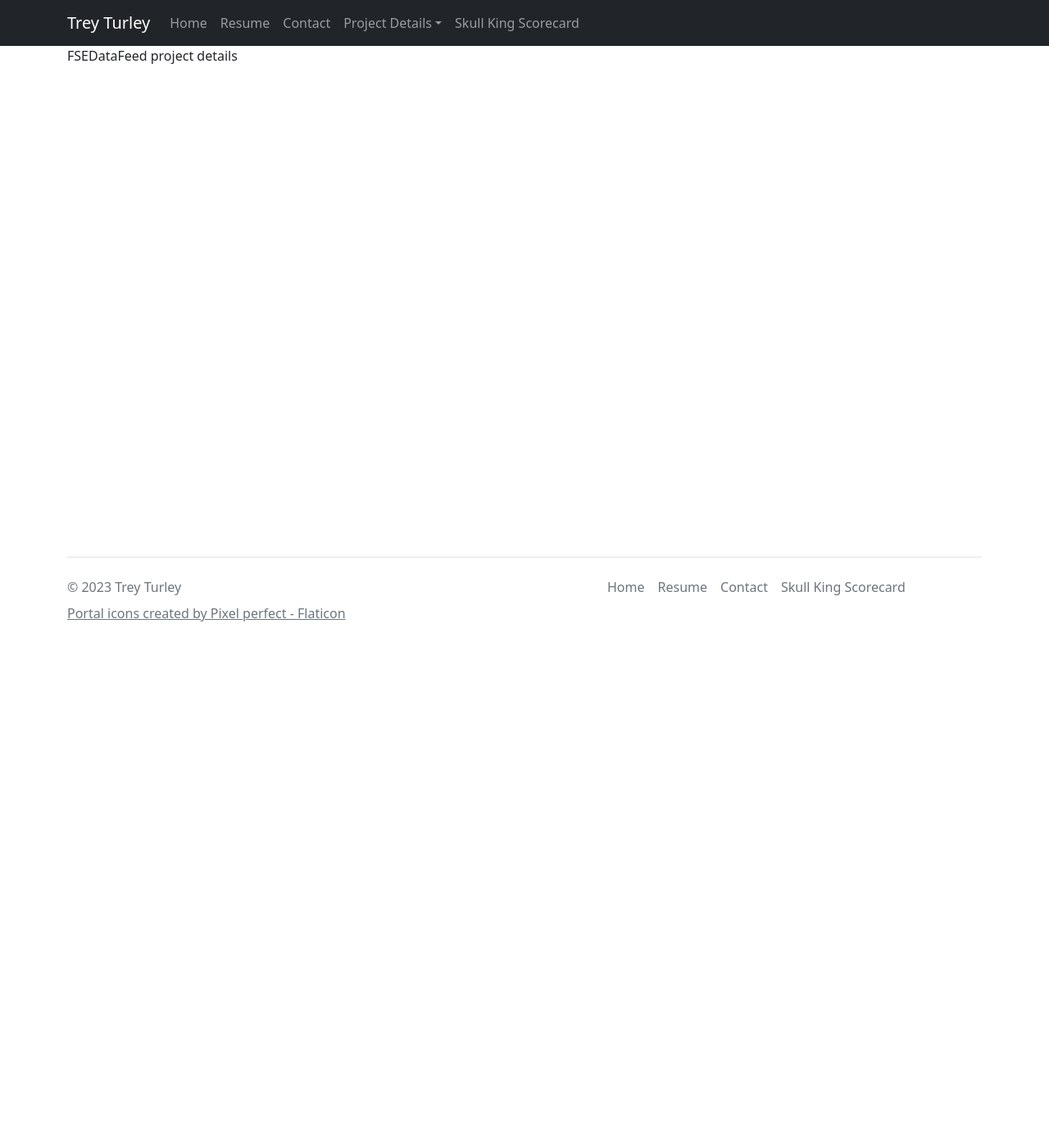
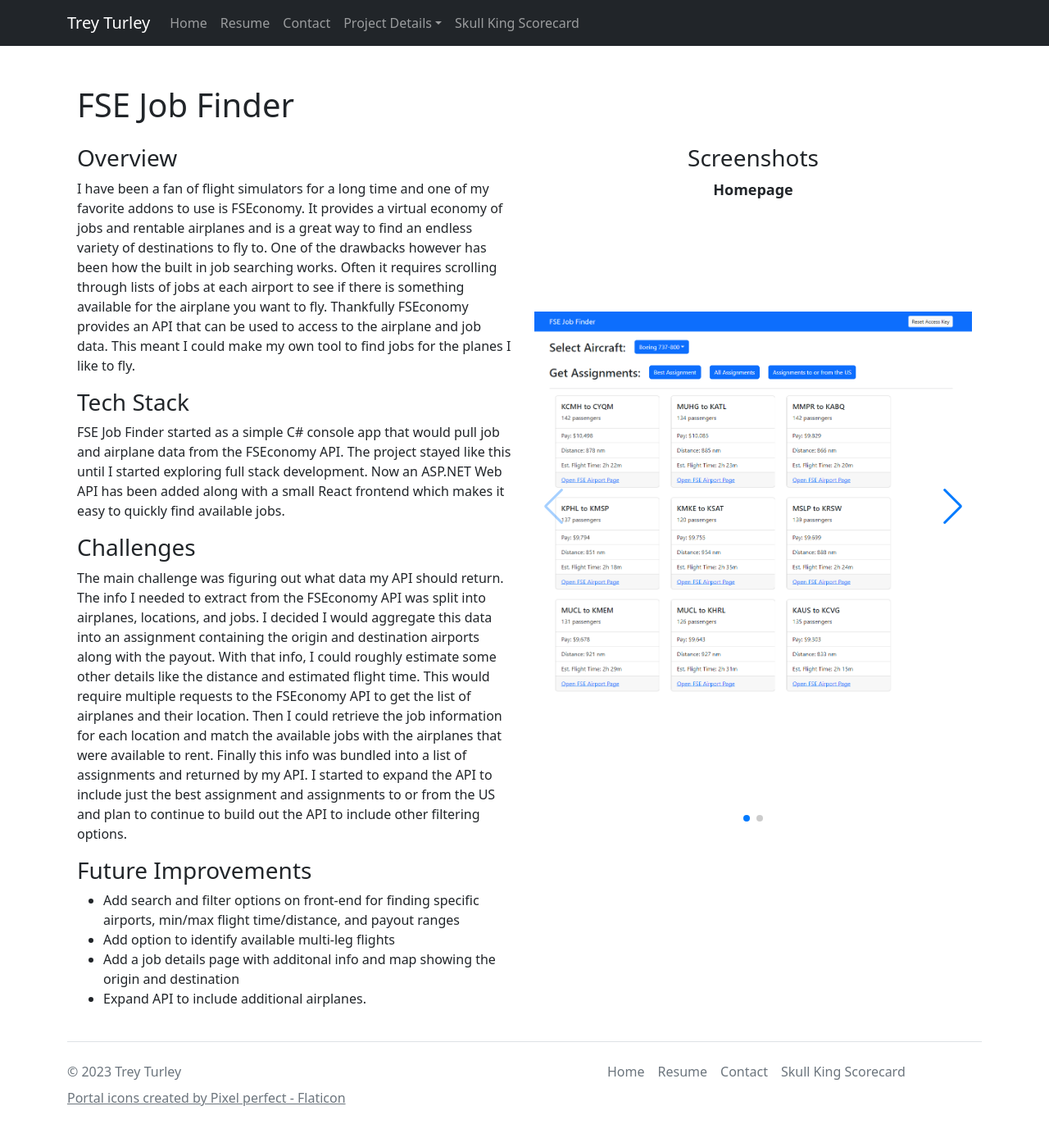
Before and after one commit to treyturley/treyturley.com, a React (Create React App) app: page /projects/fse-data-feed in a window 1280 px wide. Shown: the top 1388 px of the page at 82% size. Before the commit the page ends 800 px from the top, so only its background shows below. Built offline with nearby package versions, Linux system fonts and the light colour scheme; the HTML template or start-up script is replaced by a standard one.

Commit message:
reverts name back to fse job finder

```diff
--- a/src/App.js
+++ b/src/App.js
@@ -6,7 +6,7 @@ import Footer from './components/Footer';
 import Home from './pages/Home';
 import NotFound from './pages/NotFound';
 import Skullking from './pages/projects/Skullking';
-import FSEDataFeed from './pages/projects/FSEDataFeed';
+import FSEJobFinder from './pages/projects/FSEJobFinder';
 import Yahtzee from './pages/projects/Yahtzee';
 import AWSMigration from './pages/projects/AWSMigration';
 
@@ -25,7 +25,7 @@ function App() {
               path='/projects/skull-king-scorecard'
               element={<Skullking />}
             />
-            <Route path='/projects/fse-data-feed' element={<FSEDataFeed />} />
+            <Route path='/projects/fse-data-feed' element={<FSEJobFinder />} />
             <Route path='/projects/yahtzee-scorecard' element={<Yahtzee />} />
             <Route path='/projects/aws-migration' element={<AWSMigration />} />
             <Route path='*' element={<NotFound />} />
--- a/src/components/Header.jsx
+++ b/src/components/Header.jsx
@@ -38,7 +38,7 @@ function Header() {
                 Skull King
               </NavDropdown.Item>
               <NavDropdown.Item as={Link} to='/projects/fse-data-feed'>
-                FSE Data Feed
+                FSE job Finder
               </NavDropdown.Item>
               <NavDropdown.Item as={Link} to='/projects/yahtzee-scorecard'>
                 Yahtzee
--- a/src/pages/Home.jsx
+++ b/src/pages/Home.jsx
@@ -180,11 +180,11 @@ function Home() {
               <Card.Body className='d-flex flex-column justify-content-between'>
                 <div>
                   <Card.Title>
-                    <Link to='/projects/fse-data-feed'>FSE Data Feed</Link>
+                    <Link to='/projects/fse-data-feed'>FSE Job Finder</Link>
                   </Card.Title>
 
                   <Card.Text>
-                    The FSE Data Feed started as a console app that used an API
+                    The FSE Job Finder started as a console app that used an API
                     provided by FSEconomy to aggregate the airline job data.
                     This made it easy to find flights between interesting
                     locations or the ones with the best payout. It then evolved
--- a/src/pages/projects/FSEDataFeed.jsx
+++ /dev/null
@@ -1,7 +0,0 @@
-import React from 'react';
-
-function FSEDataFeed() {
-  return <div>FSEDataFeed project details</div>;
-}
-
-export default FSEDataFeed;
--- /dev/null
+++ b/src/pages/projects/FSEJobFinder.jsx
@@ -0,0 +1,94 @@
+import { Col, Container, Row } from 'react-bootstrap';
+import Slider from '../../components/Slider';
+
+function FSEJobFinder() {
+  // TODO: Copy for motiviation for this project, tech stack selection and why, any challenges faced, and next features that could be added
+
+  const fseJobFinderImages = [
+    {
+      description: 'Homepage',
+      imagePath: '../images/FSEJobFinder.png',
+    },
+    {
+      description: 'FSEDataFeedAPI Swagger',
+      imagePath: '../images/FSEDataFeedAPI_Swagger.png',
+    },
+  ];
+
+  return (
+    <Container>
+      <main>
+        <h1 className='mt-5'>FSE Job Finder</h1>
+        <section className='mt-4'>
+          <Row className='justify-content-between'>
+            <Col sm={{ span: 6 }}>
+              <h3>Overview</h3>
+              <p>
+                I have been a fan of flight simulators for a long time and one
+                of my favorite addons to use is FSEconomy. It provides a virtual
+                economy of jobs and rentable airplanes and is a great way to
+                find an endless variety of destinations to fly to. One of the
+                drawbacks however has been how the built in job searching works.
+                Often it requires scrolling through lists of jobs at each
+                airport to see if there is something available for the airplane
+                you want to fly. Thankfully FSEconomy provides an API that can
+                be used to access to the airplane and job data. This meant I
+                could make my own tool to find jobs for the planes I like to
+                fly.
+              </p>
+              <h3>Tech Stack</h3>
+              <p>
+                FSE Job Finder started as a simple C# console app that would
+                pull job and airplane data from the FSEconomy API. The project
+                stayed like this until I started exploring full stack
+                development. Now an ASP.NET Web API has been added along with a
+                small React frontend which makes it easy to quickly find
+                available jobs.
+              </p>
+              <h3>Challenges</h3>
+              <p>
+                The main challenge was figuring out what data my API should
+                return. The info I needed to extract from the FSEconomy API was
+                split into airplanes, locations, and jobs. I decided I would
+                aggregate this data into an assignment containing the origin and
+                destination airports along with the payout. With that info, I
+                could roughly estimate some other details like the distance and
+                estimated flight time. This would require multiple requests to
+                the FSEconomy API to get the list of airplanes and their
+                location. Then I could retrieve the job information for each
+                location and match the available jobs with the airplanes that
+                were available to rent. Finally this info was bundled into a
+                list of assignments and returned by my API. I started to expand
+                the API to include just the best assignment and assignments to
+                or from the US and plan to continue to build out the API to
+                include other filtering options.
+              </p>
+              <h3>Future Improvements</h3>
+              <ul>
+                <li>
+                  Add search and filter options on front-end for finding
+                  specific airports, min/max flight time/distance, and payout
+                  ranges
+                </li>
+                <li>Add option to identify available multi-leg flights</li>
+                <li>
+                  Add a job details page with additonal info and map showing the
+                  origin and destination
+                </li>
+                <li>Expand API to include additional airplanes.</li>
+              </ul>
+            </Col>
+            <Col sm={{ span: 6 }}>
+              <div className='slider-div'>
+                <h3 className='text-center'>Screenshots</h3>
+                <Slider images={fseJobFinderImages} />
+              </div>
+            </Col>
+          </Row>
+        </section>
+      </main>
+    </Container>
+  );
+}
+
+export default FSEJobFinder;
```
